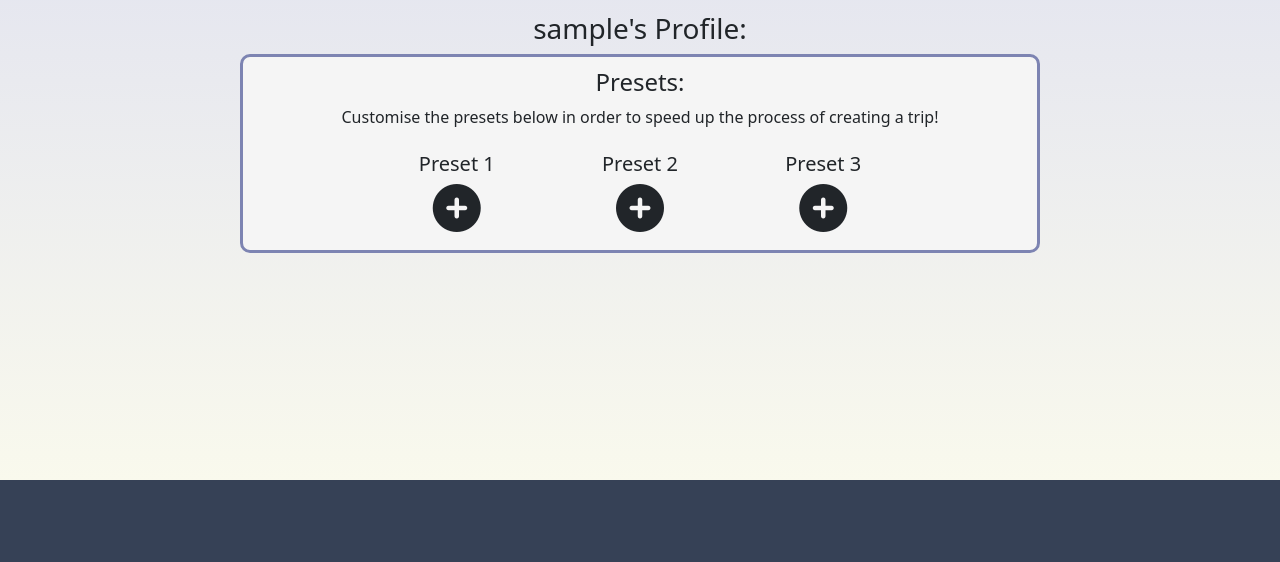
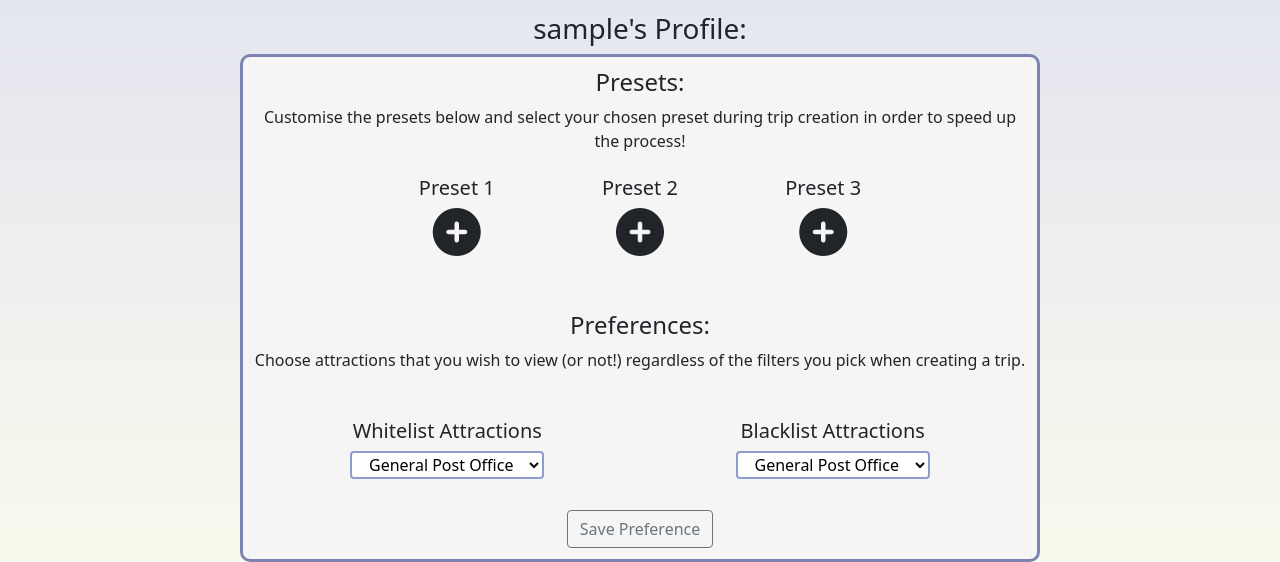
Before and after one commit to AaronGr767/FYP, a Django app: page /edit in a window 1280 px wide. Shown: the part 320-882 px from the top of the page. Before the commit the page ends 800 px from the top, so only its background shows below. Run offline with Django 4.2, Linux system fonts and the light colour scheme; the visitor is signed in with stand-in values (Sample User, id 1); some libraries are stand-ins or nearby versions.

Commit message:
Added whitelist and blacklist

```diff
--- a/Prototype/main/models.py
+++ b/Prototype/main/models.py
@@ -65,6 +65,11 @@ class DetailsPreset(models.Model):
     presetPrice = models.IntegerField(null=True)
     presetTags = ArrayField(models.CharField(max_length=200), null=True)
 
+class PreferencesProfile(models.Model):
+    userOwner = models.ForeignKey(User, null=True, on_delete=models.CASCADE)
+    whiteList = ArrayField(models.TextField(), null=True)
+    blackList = ArrayField(models.TextField(), null=True)
+
 class ExternalADUser(models.Model):
     user = models.OneToOneField(User, null=True, on_delete=models.CASCADE)
     associatedAttraction = models.OneToOneField(Attraction, null=True, on_delete=models.CASCADE)
--- a/Prototype/main/static/script/manage_profile.js
+++ b/Prototype/main/static/script/manage_profile.js
@@ -1,3 +1,6 @@
+whitelistArray=[];
+blacklistArray=[];
+
 function createOptions(preset){
     let modalBod3 = document.getElementById("mBody3")
     modalBod3.innerHTML=``
@@ -197,3 +200,68 @@ function getCookie(cname) {
      }
      return "";
 }
+
+function addWhList(attraction){
+    if(!whitelistArray.includes(attraction) && !blacklistArray.includes(attraction)){
+        let wId = "wh" + attraction
+        let list = document.getElementById("whListAttractions");
+        list.innerHTML += `<div id="${wId}" class="card"><label>${attraction} <button onclick="removeWh('${wId}','${attraction}')" style="background: white;border:none"><i class="fa-solid fa-xmark"></i></button></label></div>`;
+        whitelistArray.push(attraction)
+    }
+}
+
+function addBlList(attraction){
+    if(!blacklistArray.includes(attraction) && !whitelistArray.includes(attraction)){
+        let bId = "bl" + attraction
+        let list = document.getElementById("blListAttractions");
+        list.innerHTML += `<div id="${bId}" class="card"><label>${attraction} <button onclick="removeBl('${bId}','${attraction}')" style="background: white;border:none"><i class="fa-solid fa-xmark"></i></button></label></div>`;
+        blacklistArray.push(attraction)
+    }
+}
+
+function removeWh(id,name){
+    let removeIndex = whitelistArray.indexOf(name)
+    whitelistArray.splice(removeIndex,1)
+
+    let removeDiv= document.getElementById(id)
+    removeDiv.remove()
+}
+
+function removeBl(id,name){
+    let removeIndex = blacklistArray.indexOf(name)
+    blacklistArray.splice(removeIndex,1)
+    let removeDiv= document.getElementById(id)
+    removeDiv.remove()
+}
+
+function savePreferences(){
+    $.ajax({
+        type: "POST",
+        url: "savepreference/",
+        headers: {
+            'X-CSRFToken': getCookie('csrftoken')
+        },
+        data: {
+            whitelist: whitelistArray,
+            blacklist: blacklistArray,
+        }
+    }).done(function (data, status, xhr) {
+        console.log("Success");
+
+        let successMsg = document.getElementById("mapPopUp3")
+        successMsg.style.display = 'block';
+
+        setTimeout(function () {
+        successMsg.classList.add('fadeOut');
+        setTimeout(function () {
+            successMsg.classList.remove('fadeOut');
+            successMsg.style.display = 'none';
+        }, 2000);
+    }, 2000);
+
+    }).fail(function (xhr, status, error) {
+        var message = "Passing filters failed.<br/>";
+        console.log("Status: " + xhr.status + " " + xhr.responseText);
+    }).always(function () {
+    });
+}
--- a/Prototype/main/static/style/style.css
+++ b/Prototype/main/static/style/style.css
@@ -226,6 +226,19 @@ h1{
     padding: 1%;
     background-color: whitesmoke;
     text-align: center;
+}
+
+#successPopUp{
+    opacity: 1;
+    transition: opacity 2s ease-out;
+    display: none;
+    position: relative;
+    padding: 1%;
+    width: 97%;
+    background-color: rgba(245, 245, 245, .8);
+    border: solid slategray 3px;
+    border-radius: 5px;
+    margin:auto
 }
 
 /*END PROFILE*/
--- a/Prototype/main/templates/editProfile.html
+++ b/Prototype/main/templates/editProfile.html
@@ -12,7 +12,8 @@
 
             <div id="presCont">
                 <h4>Presets:</h4>
-                <p>Customise the presets below in order to speed up the process of creating a trip!</p>
+                <p>Customise the presets below and select your chosen preset during trip creation in order to speed up
+                    the process!</p>
                 <div id="nav-buttons">
                     <button type="button" onclick=renderPresets(1) id="preset1" class="btn btn-outline"
                             data-bs-toggle="modal" data-bs-target="#preset1Modal">
@@ -99,8 +100,50 @@
                         </div>
                     </div>
                 </div>
+                <br><br>
+                <h4>Preferences:</h4>
+                <div id="prefCont">
+                    <p>Choose attractions that you wish to view (or not!) regardless of the filters you pick when creating a trip.</p>
+
+                    <div class="container-fluid">
+                        <div class="row">
+                            <div class="col-md-6" style="margin-top:4%">
+                                <h5>Whitelist Attractions</h5>
+                                <div id="whList">
+                                    <select id="mySelect" style="margin-bottom: 2%">
+                                        <option value="General Post Office" onclick="addWhList(value)">General Post Office</option>
+                                        <option value="Hugh Lane Gallery" onclick="addWhList(value)">Hugh Lane Gallery</option>
+                                        <option value="National Wax Museum" onclick="addWhList(value)">National Wax Museum</option>
+                                        <option value="Guinness Storehouse" onclick="addWhList(value)">Guinness Storehouse</option>
+                                    </select>
+                                    <div class="row row-cols-1 row-cols-md-1 g-4">
+                                        <div class="col" id="whListAttractions">
+                                        </div>
+                                    </div>
+                                </div>
+                            </div>
+                            <div class="col-md-6" style="margin-top:4%">
+                                <h5>Blacklist Attractions</h5>
+                                <div id="blList">
+                                    <select id="mySelect" style="margin-bottom: 2%">
+                                        <option value="General Post Office" onclick="addBlList(value)">General Post Office</option>
+                                        <option value="Hugh Lane Gallery" onclick="addBlList(value)">Hugh Lane Gallery</option>
+                                        <option value="National Wax Museum" onclick="addBlList(value)">National Wax Museum</option>
+                                        <option value="Guinness Storehouse" onclick="addBlList(value)">Guinness Storehouse</option>
+                                    </select>
+                                    <div class="row row-cols-1 row-cols-md-1 g-4">
+                                        <div class="col" id="blListAttractions">
+                                        </div>
+                                    </div>
+                                </div>
+                            </div>
+                        </div>
+                    </div>
+                    <br>
+                    <button type="button" onclick="savePreferences()" class="btn btn-outline-secondary">Save Preference</button>
+                    <div id="mapPopUp3" style="width: 40%;margin-top: 2%" >Successfully Saved!</div>
+                </div>
             </div>
-
 
         </div>
 
--- a/Prototype/main/urls.py
+++ b/Prototype/main/urls.py
@@ -33,4 +33,5 @@ urlpatterns = [
     path('checkadmin/saveattractionchanges/', views.saveAttractionChanges, name="saveAttractionChanges"),
     path('retrievepopularity/', views.retrievePopularity, name="retrievePopularity"),
     path('checkadmin/retrievedata/', views.retrieveData, name="retrieveData"),
+    path('savepreference/', views.savePreference, name="savePreference"),
 ]
```
Also changed, not shown: Prototype/main/static/script/doing_trip.js (+16 -0 lines), Prototype/main/templates/doingTrip.html (+31 -14 lines), Prototype/main/views.py (+39 -45 lines).
